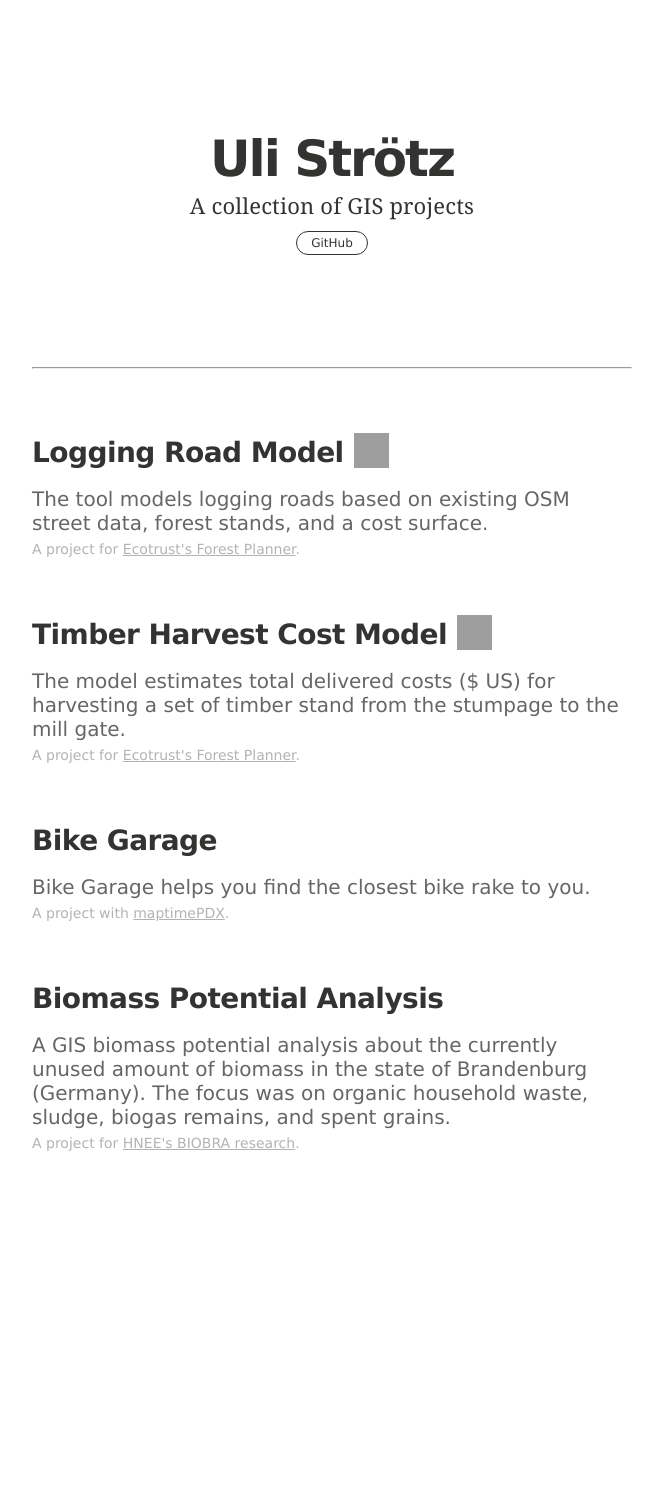
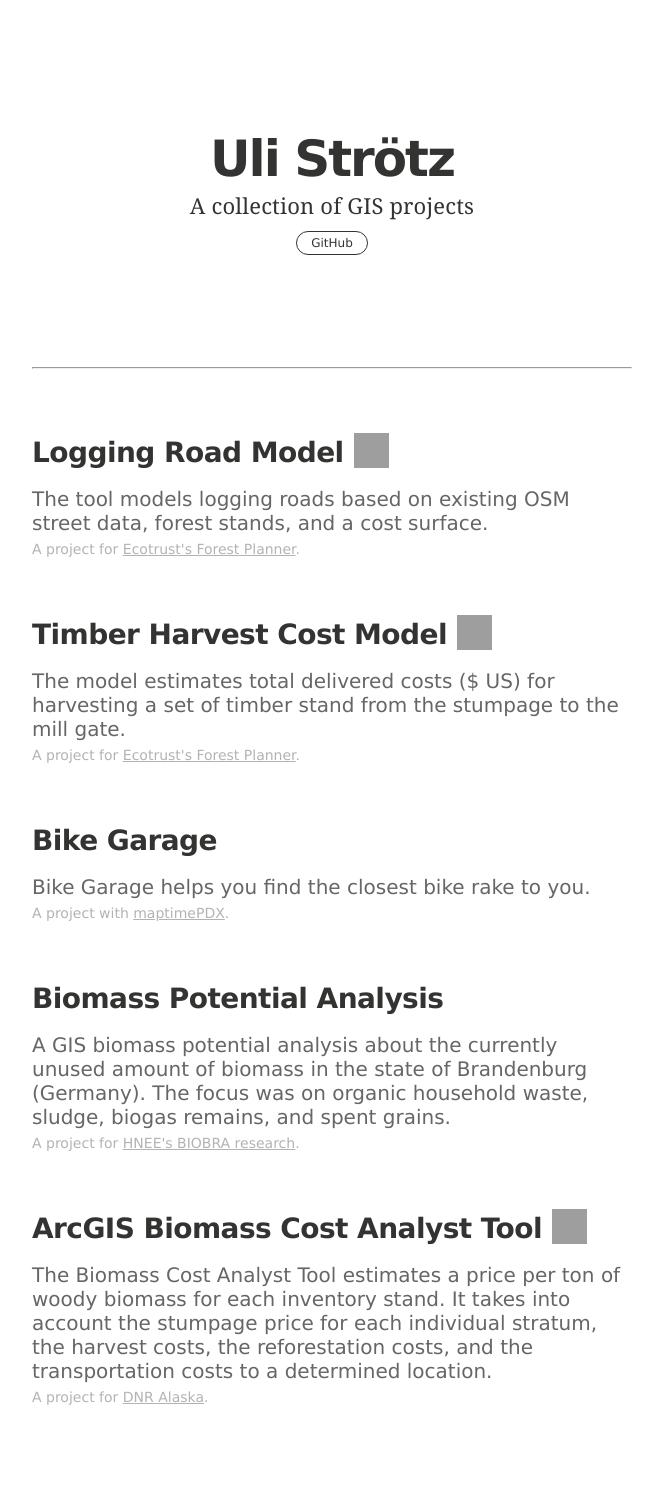
Before and after one commit to ustroetz/ustroetz.github.io, a Jekyll site: the page index.html, which Jekyll copies as it is, in a window 1280 px wide. Shown: the whole page, without its empty margins (308-960 px from the left). Built offline with Jekyll 4.4.1, drawn with Linux system fonts in a browser that asks for light colours; Markdown is read by kramdown in place of the engine named in the settings; before the commit the page ends 1253 px from its top, so only the background shows below that; grey boxes are pictures that could not be loaded.

Commit message:
Update index.html

```diff
--- a/index.html
+++ b/index.html
@@ -51,5 +51,16 @@
 	<p class='post-text'>A GIS biomass potential analysis about the currently unused amount of biomass in the state of Brandenburg (Germany). The focus was on organic household waste, sludge, biogas remains, and spent grains.</p>
 	<p class='post-project'>A project for <a href="http://www.hnee.de/en/Research/Projects/Bioenergy/Topics/Joined-Research-Project-Biochar-Brandenburg-E4982.htm">HNEE's BIOBRA research</a>.</p>
 </div>
+
+
+<div class="post">
+        <p>
+        <a class='post-title' href="http://gispoint.de/index.php?id=5&tx_browser_pi1%5Bsword%5D=strötz&tx_browser_pi1%5BnewsUid%5D=692&cHash=6537b0bfeb#!">ArcGIS Biomass Cost Analyst Tool</a>
+        <a href="https://github.com/ustroetz/ArcGIS_BiomassCostTool">
+	<img src="https://github.global.ssl.fastly.net/images/modules/logos_page/GitHub-Mark.png" alt="HTML tutorial" width="35px" height="35px"/></a>
+	</p></br></br></br>
+        <p class='post-text'>The Biomass Cost Analyst Tool estimates a price per ton of woody biomass for each inventory stand. It takes into account the stumpage price for each individual stratum, the harvest costs, the reforestation costs, and the transportation costs to a determined location.</p>
+        <p class='post-project'>A project for <a href="http://forestry.alaska.gov">DNR Alaska</a>.</p>
+</div>
 </body>
 </html>
```
